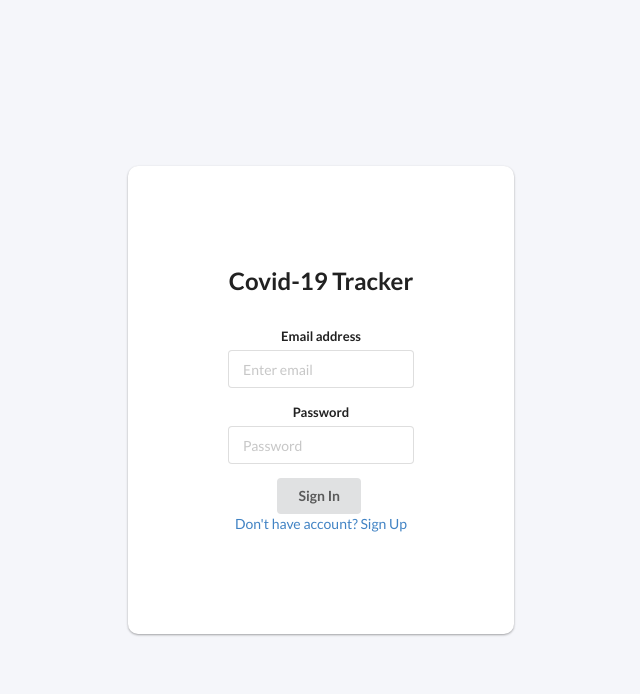
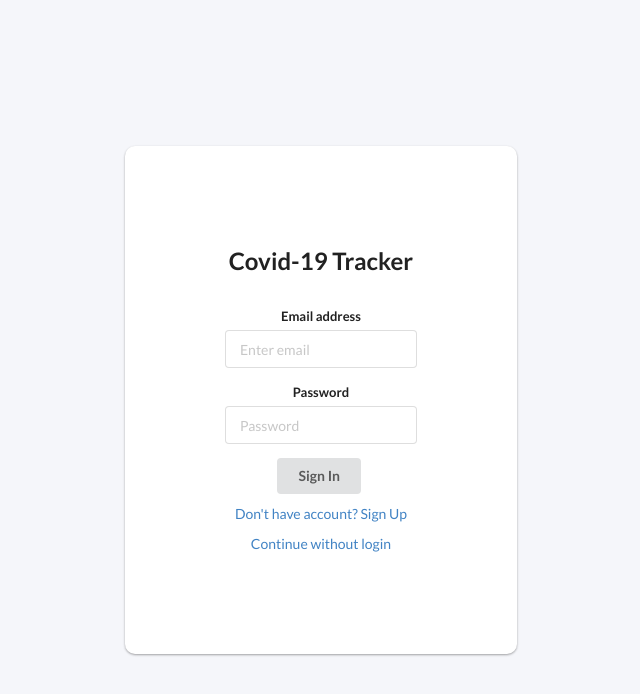
Before and after one commit to berdesourabh/covidtracker, a React (Create React App) app: page /login in a window 1280 px wide. Shown: the top 694 px of the page, without its empty margins (319-959 px from the left). Built offline with nearby package versions, Linux system fonts and the light colour scheme.

Commit message:
login page changes

```diff
--- a/src/Login.css
+++ b/src/Login.css
@@ -20,3 +20,7 @@
 .login__signInButton {
   margin-bottom: 30px;
 }
+
+.login__signUpLink {
+  padding: 10px;
+}
--- a/src/Login.js
+++ b/src/Login.js
@@ -22,21 +22,18 @@ function Login() {
       })
       .then((response) => {
         dispatch({ type: actionTypes.SET_USER, user: response.data });
-        localStorage.setItem('user_info',JSON.stringify(response.data));
+        localStorage.setItem("user_info", JSON.stringify(response.data));
         history.push({
           pathname: "/dashboard",
         });
       })
-      .catch((err) =>{
-      console.log(err.message)
-      if(err.response.status == 403){
-        alert("Invalid Credentials");
-      }
-      }
-      );
+      .catch((err) => {
+        console.log(err.message);
+        if (err.response.status == 403) {
+          alert("Invalid Credentials");
+        }
+      });
   };
-
-
 
   return (
     <div className="login">
@@ -65,13 +62,14 @@ function Login() {
           <button className="ui button" type="submit" onClick={handleSignIn}>
             Sign In
           </button>
-
         </form>
 
-        <Link className="login__signUpLink" to="/signUp">
-          Don't have account? Sign Up
-        </Link>
-
+        <div className="login__signUpLink">
+          <Link to="/signUp">Don't have account? Sign Up</Link>
+        </div>
+        <div className="login__continueLink">
+          <Link to="/dashboard">Continue without login</Link>
+        </div>
       </div>
     </div>
   );
--- a/src/SignUp.js
+++ b/src/SignUp.js
@@ -131,7 +131,7 @@ function SignUp() {
               >
                 <option>Choose...</option>
                 <option>India</option>
-                </select>
+              </select>
             </div>
             <div className="five wide field">
               <label>State</label>
@@ -158,6 +158,13 @@ function SignUp() {
           <div className="ui button" type="submit" onClick={handleSubmit}>
             Submit
           </div>
+          <div
+            className="ui button"
+            type="submit"
+            onClick={() => history.push("/login")}
+          >
+            Cancel
+          </div>
         </form>
       </div>
     </div>
```
